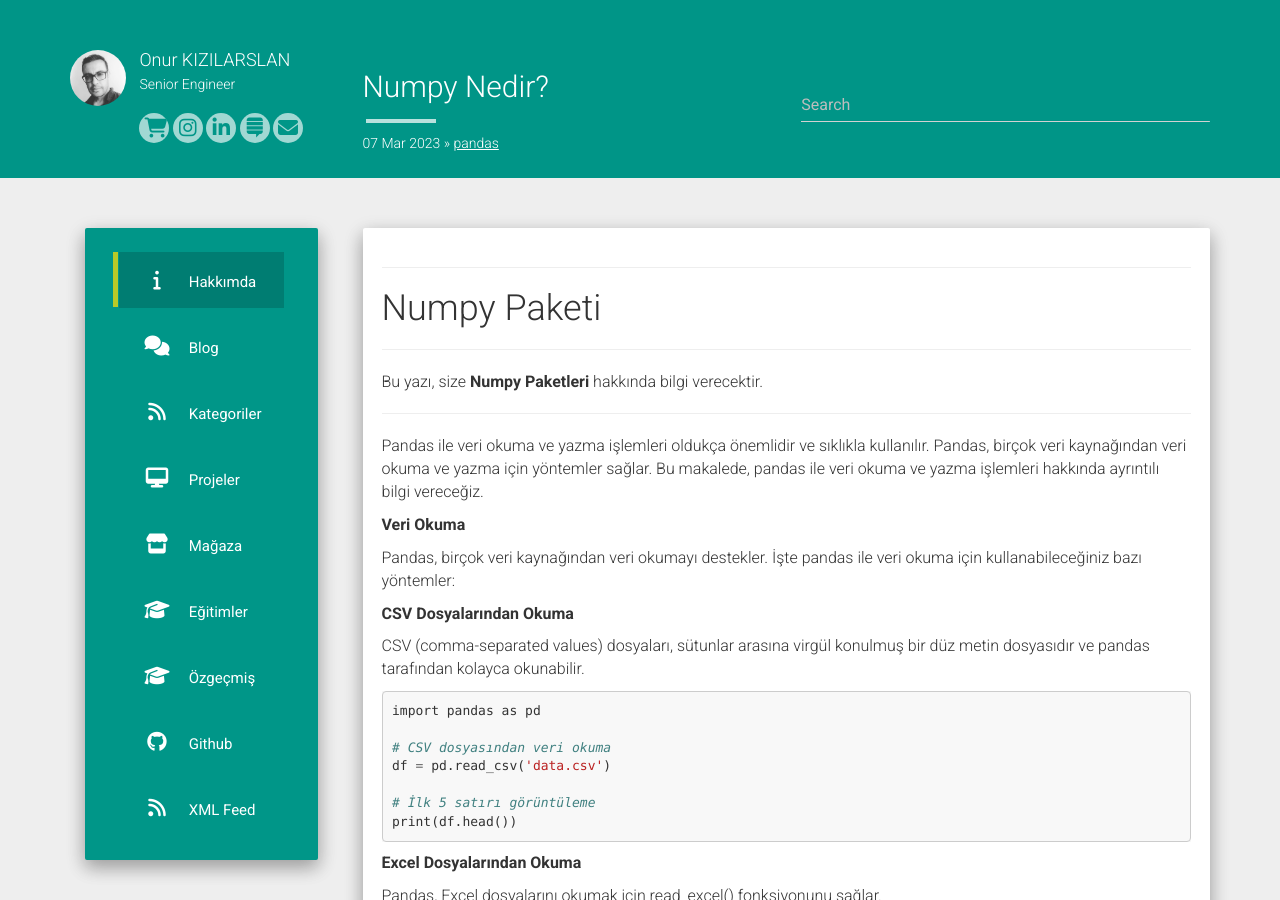
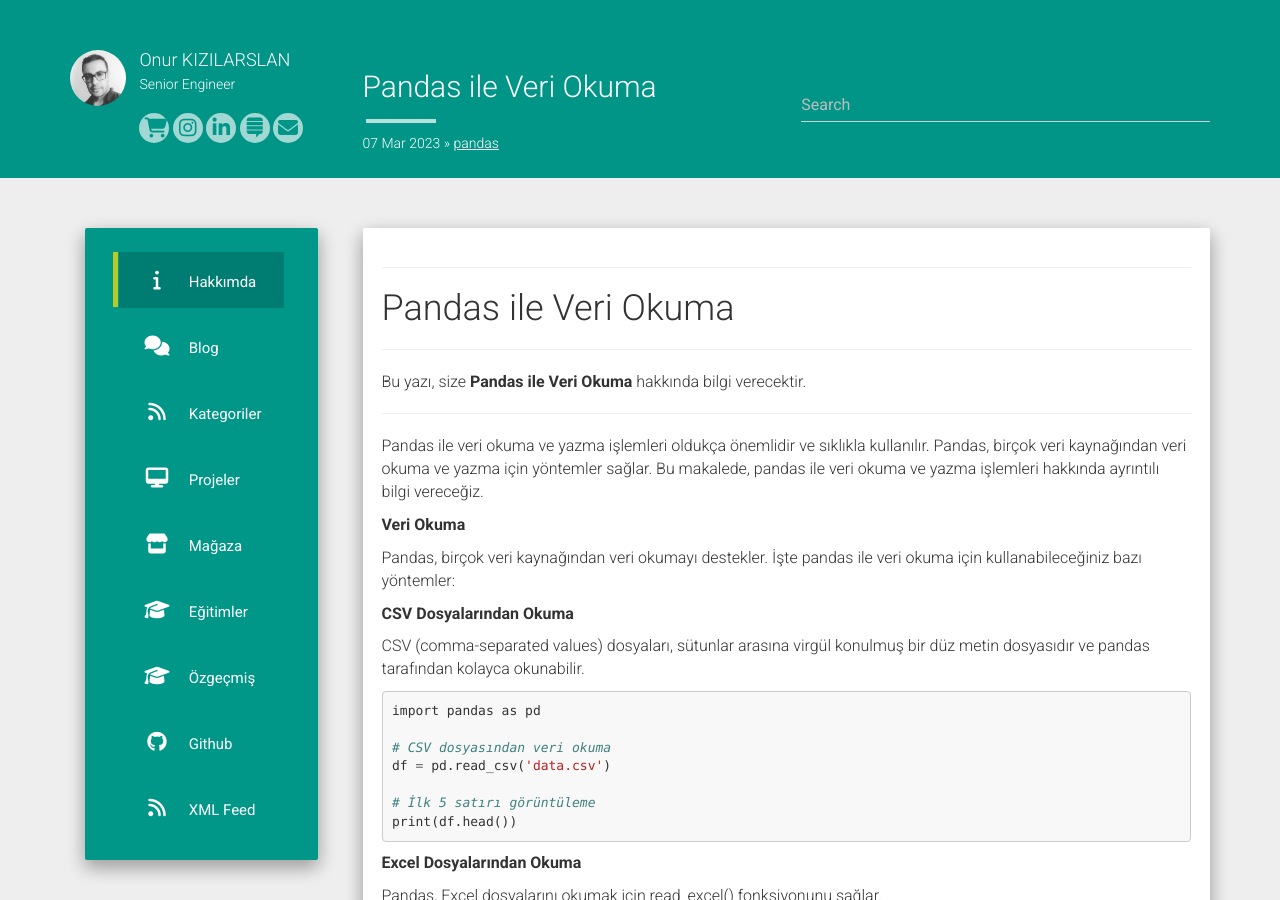
Before and after one commit to imonur/blog, a Jekyll site: the page built from _posts/2023-03-08-pandas-veri-okuma.md, in a window 1280 px wide and 900 px high. Built offline with Jekyll 4.4.1, drawn with Linux system fonts in a browser that asks for light colours; nearby versions of some CDN libraries; comment, search, counter and statistics services are not loaded.

Commit message:
Update 2023-03-08-pandas-veri-okuma.md

```diff
--- a/_posts/2023-03-08-pandas-veri-okuma.md
+++ b/_posts/2023-03-08-pandas-veri-okuma.md
@@ -1,14 +1,14 @@
 ---
 layout: post
-title:  "Numpy Nedir?"
+title:  "Pandas ile Veri Okuma"
 date:   2023-03-07 13:50:39
 categories: pandas
 ---
 
 ---
-# Numpy Paketi
+# Pandas ile Veri Okuma
 ---
-Bu yazı, size **Numpy Paketleri** hakkında bilgi verecektir.
+Bu yazı, size **Pandas ile Veri Okuma** hakkında bilgi verecektir.
 
 ---
 
```
